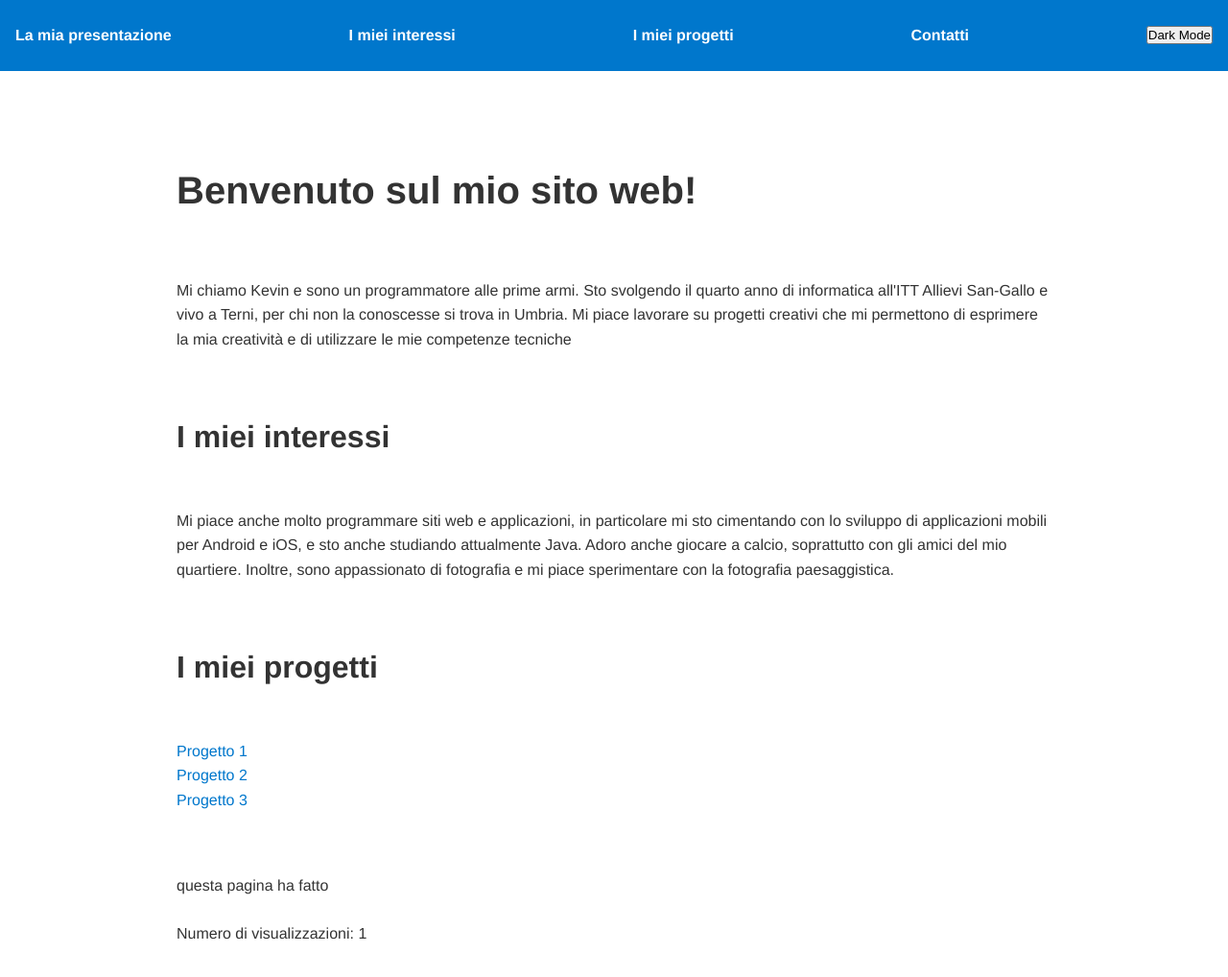
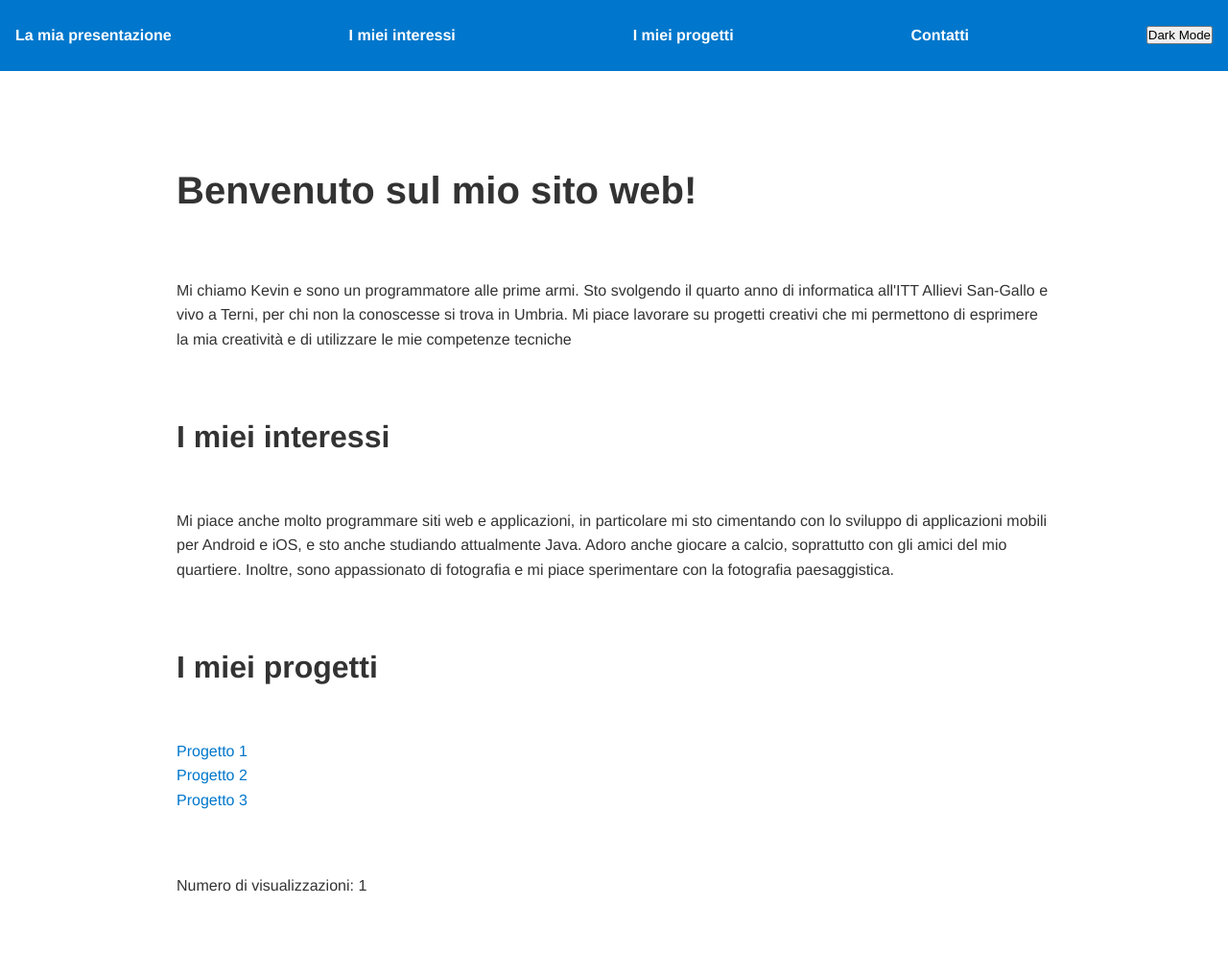
Before and after one commit to Kevinxvii/Kevinxviii.github.io, a plain HTML site: page index.html in a window 1280 px wide. Shown: the whole page at 96% size. After the commit the page ends 968 px from the top, so only its background shows below. Drawn offline with Linux system fonts and the light colour scheme; a script that the page names is missing.

Commit message:
Update index.html

```diff
--- a/index.html
+++ b/index.html
@@ -70,11 +70,19 @@
             </ul>
         </section>
         <section id="stats">
-            <p>
-                questa pagina ha fatto
-            </p>
-            <span id="visits"></span>
-               <p id="visits"></p>
+<section>
+            <div class="container">
+
+                <span class="visit-count" id="visits">  0 visite</span>
+            </div>
+
+            <script>
+                function cb(response) {
+                    document.getElementById('visits').innerText = 'questa pagina ha fatto ' + response.value + ' visite';
+                }
+            </script>
+            <script async src="https://api.countapi.xyz/hit/Kevinxviii.github.io/visits?callback=cb"></script>
+        </section>
     </main>
 </body>
 
```
